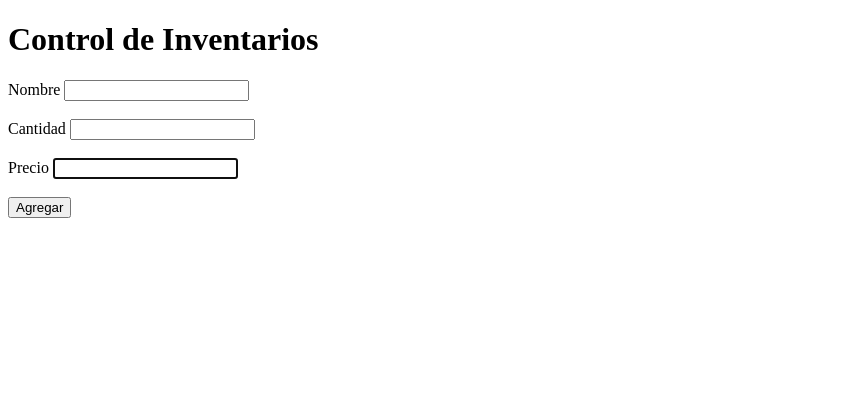
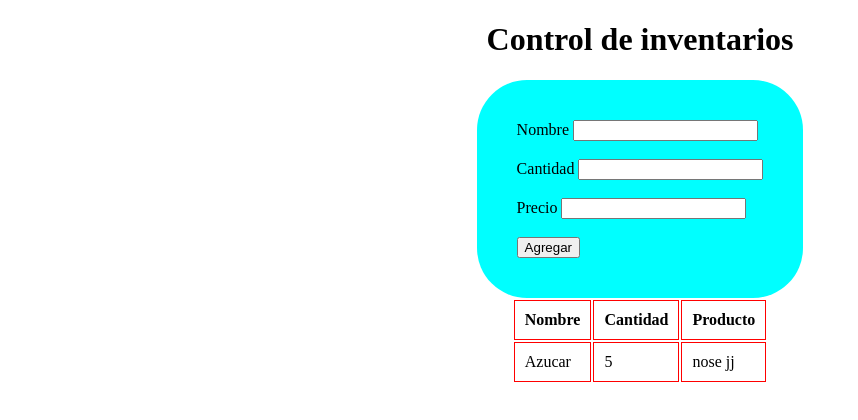
Before and after one commit to Wen3298/App-inventario, a plain HTML site: page index.html in a window 1280 px wide. Shown: the whole page, without its empty margins (0-858 px from the left). Drawn offline with Linux system fonts and the light colour scheme.

Commit message:
arreglos

```diff
--- /dev/null
+++ b/index.css
@@ -0,0 +1,33 @@
+h1{
+    text-align: center;
+}
+
+.formulario{
+        display: flex;
+        align-items: center;
+        justify-content: center;
+
+    }
+
+   table{
+    margin: 0px auto;
+   }
+
+ .formu{
+    border-radius: 50px;
+    background-color: aqua;
+    margin: 0px auto;
+    padding: 40px 40px;
+
+}
+
+
+td{
+    border: solid red 1px;
+    padding: 10px;
+
+}
+.th{
+    border: solid red 1px;
+    padding: 10px;
+}
--- a/index.html
+++ b/index.html
@@ -4,35 +4,62 @@
     <meta charset="UTF-8">
     <meta name="viewport" content="width=device-width, initial-scale=1.0">
     <title>Control de inventarios</title>
+    <link rel="stylesheet" href="./index.css">
 </head>
 <body>
-    <h1>Control de Inventarios</h1>
+
 <!-- Formulario-->
- <form >
- <div>
+<h1>Control de inventarios</h1>
+ <div class="formulario">
 
-  <label> Nombre </label>
- <input type="text" placeholder="" id=" Nombre"  >
- <br>
- <br>
+  <form  id="eventformulario"    class="formu">
 
-   <label> Cantidad </label>
- <input type="number" placeholder="" id="Cantiadd" >
- <br>
- <br>
+    <label for="eventnombre"> Nombre </label>
+   <input   id=" eventnombre" name="eventnombre" type="text" >
+   <br>
+   <br>
 
-     <label> Precio </label>
- <input type="text" placeholder="" id= "Precio" required autofocus>
- <br>
- <br>
- <input id="btnIngresar" type="button" value="Agregar">
+     <label for="eventcantidad"> Cantidad </label>
+   <input id="eventcantidad" name="eventcantidad" type="number"  >
+   <br>
+   <br>
+
+       <label  for="eventprecio"> Precio </label>
+   <input id="eventprecio"  name="eventprecio"   type="text"  >
+   <br>
+   <br>
+   <input id="btnIngresar" type="button" value="Agregar">
+
+
+   </form>
 
  </div>
 
+<!-- Tabla de contenidos donde va a ir la cantidad el nombre del producto y el precio-->
 
+<div class="tabla">
+ <table>
+    <tr>
+  <th class="th">
+    Nombre
+  </th>
+  <th class="th">
+    Cantidad
+  </th>
+  <th class="th">
+    Producto
+  </th>
+    </tr>
+    <tr>
+  <td> Azucar</td>
+  <td> 5</td>
+  <td>nose jj</td>
 
- </form>
+    </tr>
 
+ </table>
+
+</div>
 
 
 
--- /dev/null
+++ b/index.js
@@ -0,0 +1 @@
+const form =document.getElementById()
```
Also changed, not shown: 1 other file.
